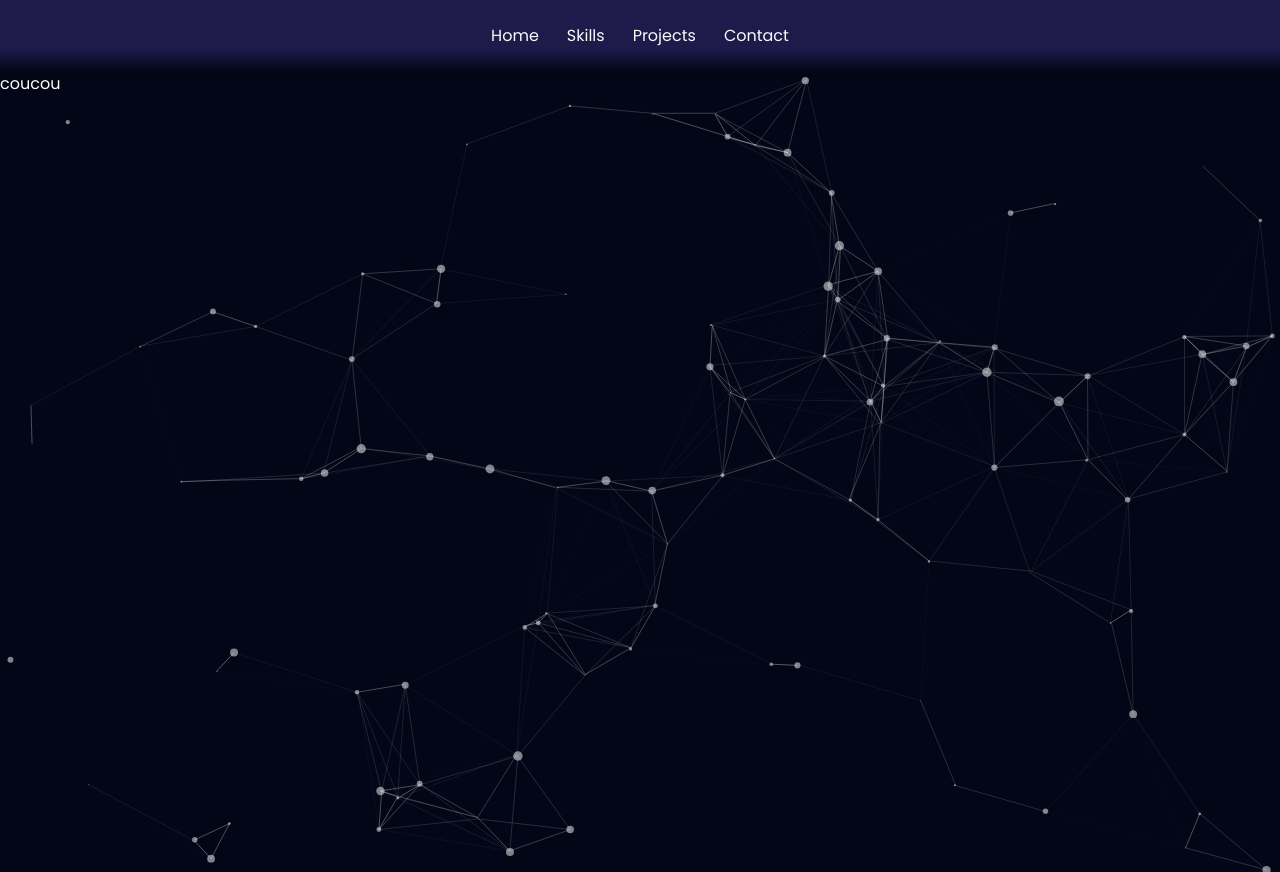
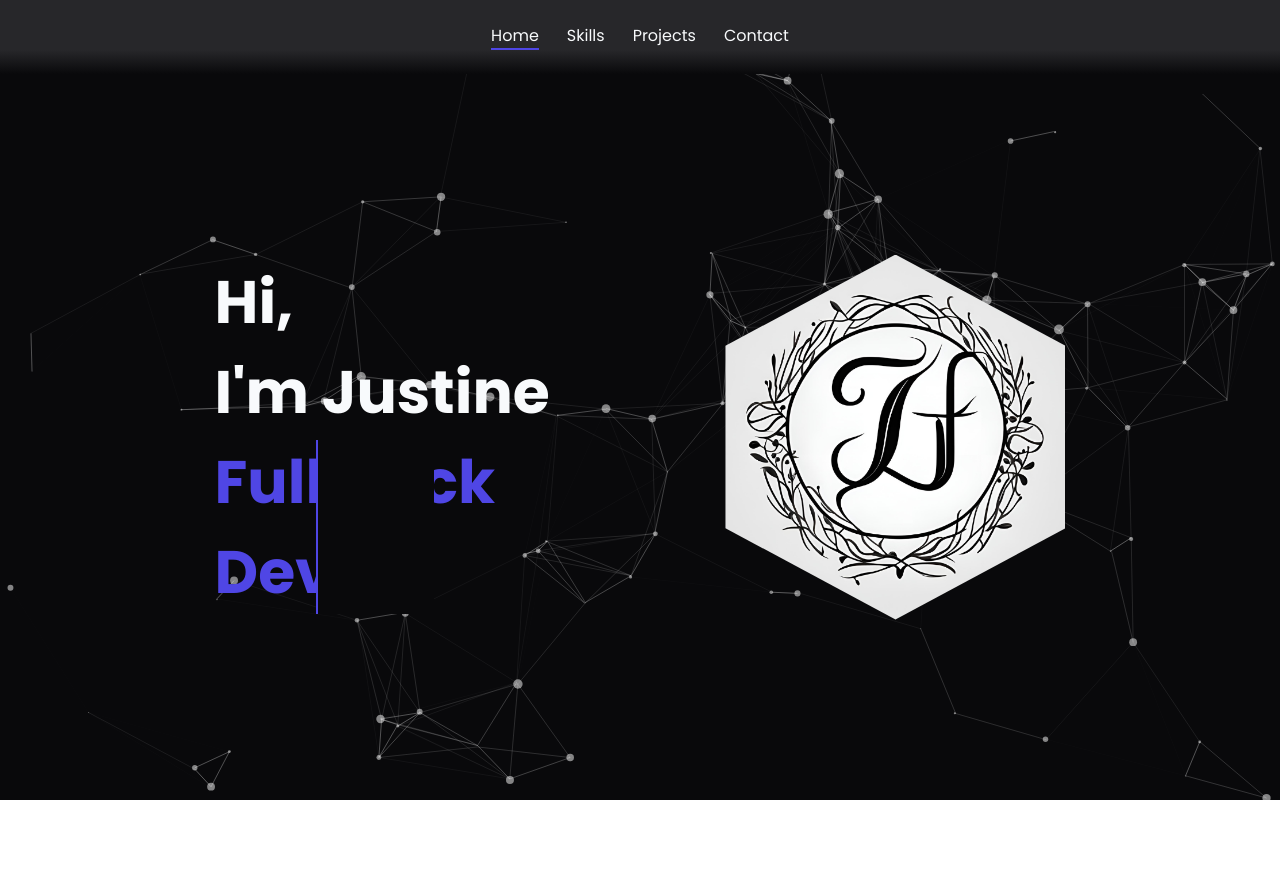
Before and after one commit to Justine-Frigo/Portfolio, a Vue app: page / in a window 1280 px wide. After the commit the page ends 800 px from the top, so only its background shows below. Built offline with nearby package versions, Linux system fonts and the light colour scheme.

Commit message:
add img + style homepage

```diff
--- a/index.html
+++ b/index.html
@@ -3,7 +3,7 @@
   <head>
     <meta charset="UTF-8">
     <link rel="icon" href="/favicon.ico">
-    <meta name="viewport" content="width=device-width, initial-scale=1.0 min-scale=5.0">
+    <meta name="viewport" content="width=device-width, initial-scale=1.0">
     <link rel="preconnect" href="https://fonts.googleapis.com" />
     <link rel="preconnect" href="https://fonts.gstatic.com" crossorigin />
     <link
@@ -13,7 +13,7 @@
     <link rel="stylesheet" href="./src/assets/main.css">
     <title>Portfolio - Justine Frigo</title>
   </head>
-  <body id="app" class="m-0 p-0 h-screen">
+  <body id="app" class="m-0 p-0 h-screen flex flex-col relative">
    <script src="https://cdn.jsdelivr.net/particles.js/2.0.0/particles.min.js"></script>
 
     <script type="module" src="/src/main.js"></script>
--- a/src/assets/main.css
+++ b/src/assets/main.css
@@ -3,3 +3,7 @@
 @tailwind base;
 @tailwind components;
 @tailwind utilities;
+
+.router-link-exact-active {
+    @apply border-b-2 border-indigo-600;
+  }
--- /dev/null
+++ b/src/components/Logo.vue
@@ -0,0 +1,43 @@
+<template>
+
+    <div>
+      <img class="hex" src="../assets/img/Logo.png" alt="Logo">
+    </div>
+
+  </template>
+
+  <script>
+
+  export default {
+    name: 'Logo',
+    data() {
+      return {
+      }
+    },
+    computed: {},
+    mounted() {
+    },
+    methods: {}
+  }
+  </script>
+
+  <!-- Add "scoped" attribute to limit CSS to this component only -->
+  <style scoped>
+  img {
+  width: 100%;
+  height: auto;
+  display: block;
+  object-fit: cover;
+}
+
+.hex {
+  display: flex;
+  position: relative;
+  width: 340px;
+  height: 365px;
+  background-color: #424242;
+  -webkit-clip-path: polygon(50% 0%, 100% 25%, 100% 75%, 50% 100%, 0% 75%, 0% 25%);
+  clip-path: polygon(50% 0%, 100% 25%, 100% 75%, 50% 100%, 0% 75%, 0% 25%);
+}
+
+</style>
--- a/src/components/Particles.vue
+++ b/src/components/Particles.vue
@@ -1,5 +1,5 @@
 <template>
-  <div id="particles-js" class="h-full bg-slate-950 absolute -z-[5] w-full"></div>
+  <div id="particles-js" class="h-full bg-zinc-950 absolute left-0 top-0 -z-[5] w-full"></div>
 </template>
 
 <script>
--- a/src/components/Typewriter.vue
+++ b/src/components/Typewriter.vue
@@ -1,22 +1,97 @@
 <template>
+  <div class="flex flex-row items-center justify-around">
+    <div class="container text-slate-50 m-auto">
+      <span class="text first-text">Hi, </span><br>
+      <span class="text first-text">I'm Justine </span><br>
+      <!-- <span class="text first-text">I'm a </span> -->
+      <span class="text sec-text" ref="sec_text">Web Dev</span>
+    </div>
+
+    <Logo/>
+  </div>
 
 </template>
 
 <script>
+import Logo from '@/components/Logo.vue'
 
 export default {
   name: 'Typewriter',
+  components: {
+    Logo,
+  },
   data() {
     return {
     }
   },
   computed: {},
   mounted() {
+    const text = this.$refs.sec_text;
+    const textLoad = () => {
+      setTimeout(() => {
+        text.textContent = "Web Dev";
+      }, 0);
+      setTimeout(() => {
+        text.textContent = "Fullstack Dev";
+      }, 3000);
+      setTimeout(() => {
+        text.textContent = "Vue.js Dev";
+      }, 6000); //1s = 1000 milliseconds
+    }
+    textLoad();
+    setInterval(textLoad, 9000);
 
   },
-    methods: {}
+  methods: {
+
+  }
 }
 </script>
 
-  <!-- Add "scoped" attribute to limit CSS to this component only -->
-  <style></style>
+<style scoped>
+* {
+  margin: 0;
+  padding: 0;
+  box-sizing: border-box;
+}
+
+.container {
+  width: 33%;
+  overflow: hidden;
+}
+
+.container .text {
+  position: relative;
+  color: #4f46e5;
+  font-size: 60px;
+  font-weight: 700;
+}
+
+.container .text.first-text {
+  color: #f8fafc;
+}
+
+.text.sec-text:before {
+  content: "";
+  position: absolute;
+  top: 0;
+  left: 0;
+  height: 100%;
+  width: 100%;
+  background-color: #09090b;
+  border-left: 2px solid #4f46e5;
+  animation: animate 3s steps(12) infinite;
+}
+
+@keyframes animate {
+
+  40%,
+  60% {
+    left: calc(100% + 4px);
+  }
+
+  100% {
+    left: 0%;
+  }
+}
+</style>
--- a/src/layouts/MainLayout.vue
+++ b/src/layouts/MainLayout.vue
@@ -1,13 +1,13 @@
 <template>
-  <header class="bg-indigo-950 text-slate-50 p-6 relative before:content-['*'] before:absolute before:bottom-0 before:w-full  before:bg-gradient-to-t before:from-slate-950 before:to-indigo-950 before:text-transparent before:left-0">
+  <header class="bg-zinc-800 text-slate-50 p-6 relative before:content-['*'] before:absolute before:bottom-0 before:w-full  before:bg-gradient-to-t before:from-zinc-950 before:to-zinc-800 before:text-transparent before:left-0">
     <nav class="flex justify-center space-x-7">
-      <router-link :to="{ name: 'Home' }">Home</router-link>
-      <router-link :to="{ name: 'Skills' }">Skills</router-link>
-      <router-link :to="{ name: 'Projects' }">Projects</router-link>
-      <router-link :to="{ name: 'Contact' }">Contact</router-link>
+      <router-link :to="{ name: 'Home' }" class="hover:border-b-2 hover:border-indigo-600">Home</router-link>
+      <router-link :to="{ name: 'Skills' }" class="hover:border-b-2 hover:border-indigo-600">Skills</router-link>
+      <router-link :to="{ name: 'Projects' }" class="hover:border-b-2 hover:border-indigo-600">Projects</router-link>
+      <router-link :to="{ name: 'Contact' }" class="hover:border-b-2 hover:border-indigo-600">Contact</router-link>
     </nav>
   </header>
-  <main class="flex-1">
+  <main class="flex-1 w-4/5 m-auto flex flex-col justify-center">
     <router-view></router-view>
   </main>
   <!-- <footer>
@@ -29,13 +29,4 @@ export default {
 </script>
 
 <style>
-#meskoyes {
-  content: '';
-  position: absolute;
-  bottom: 0;
-  width: 100%;
-  height: 100px;
-  background: linear-gradient(to top, #0a2a43, transparent);
-  z-index: 10000;
-}
 </style>
--- a/src/views/HomeView.vue
+++ b/src/views/HomeView.vue
@@ -1,19 +1,19 @@
 <template>
   <section>
     <Particles />
-    <span class=" text-white">
-      coucou
-    </span>
+    <Typewriter />
   </section>
 </template>
 <script>
 
 import Particles from '@/components/Particles.vue';
+import Typewriter from '@/components/Typewriter.vue';
 
 export default {
   name: 'HomeView.vue',
   components: {
     Particles,
+    Typewriter,
   },
   data() {
     return {}
```
Also changed, not shown: src/assets/img/Logo.png (added). Lines whose indentation alone changed are shown as unchanged.
